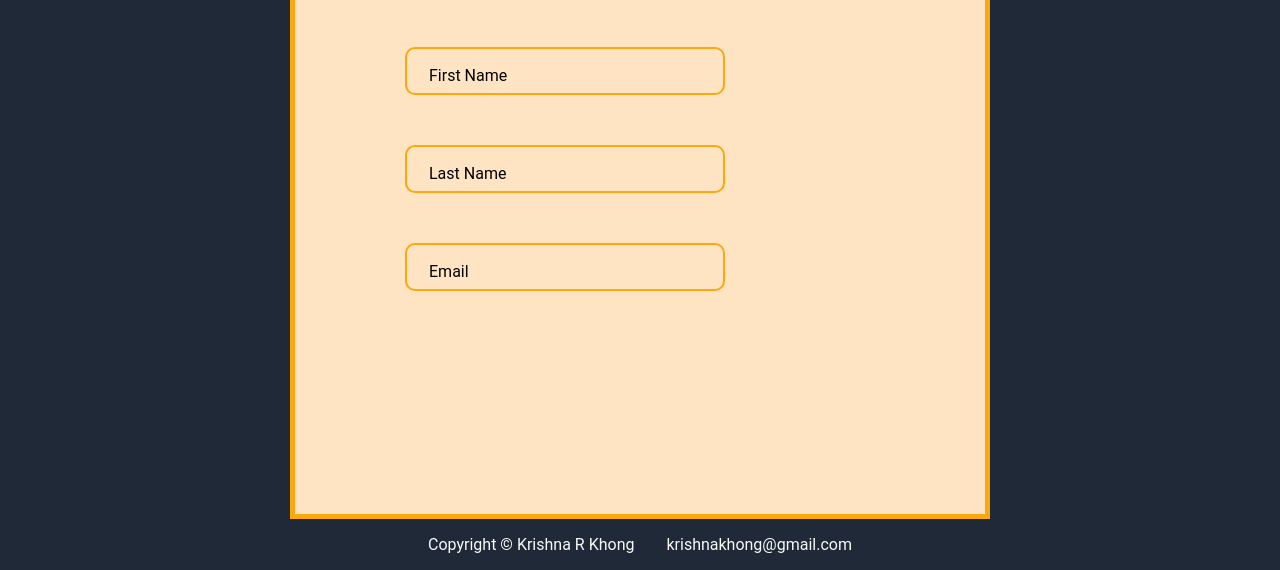
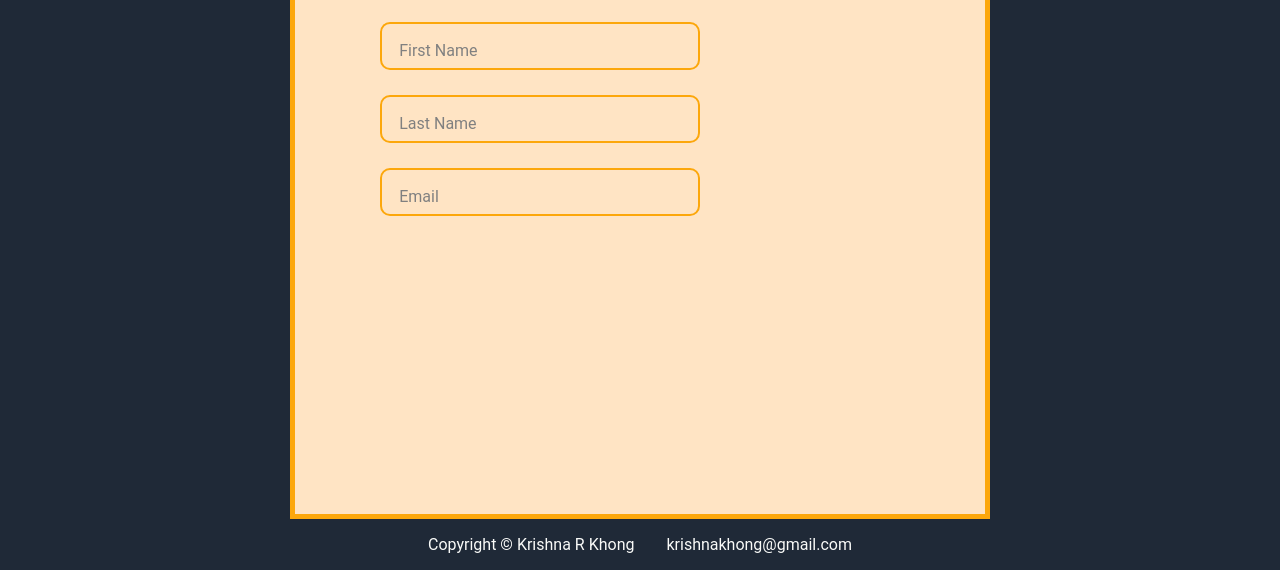
Before and after one commit to cashewna/portfolio, a website: page Javascript.html in a window 1280 px wide. Shown: the part 231-801 px from the top of the page. Drawn offline with Linux system fonts and the light colour scheme.

Commit message:
Added form css

```diff
--- a/css/style.css
+++ b/css/style.css
@@ -380,7 +380,7 @@ tr:nth-of-type(even) {
   position: relative;
   width: 20rem;
   height: 3rem;
-  margin: 50px;
+  margin: 25px;
 }
 
 .form .form_input {
@@ -396,31 +396,43 @@ tr:nth-of-type(even) {
   background: none;
 }
 
+/* Change border when input hover */
 .form_input:hover {
   border-color: #1F2937;
 }
 
+/* Change border when input focus */
 .form_input:focus {
-  border-color: #white;
+  border-color: #0f528a;
+  border: 2px solid;
 }
+
 
 .form .form_label {
   position: absolute;
   left: 1rem;
   top: 1.2rem;
-  padding: 0 0.5rem;
+  padding: 0 0.2rem;
   cursor: text;
   transition: top 200ms ease-in,
     left 200ms ease-in,
     font-size 200ms ease-in;
+  background-color: #ffe4c4;
+  color: grey;
 }
 
+/*
+1. When the form input is in focus state, reduce the size of the form label and move upwards
+2. Keep form label state when content is in input field. */
 .form_input:focus ~ .form_label,
 .form_input:not(:placeholder-shown).form_input:not(:focus) ~ .form_label {
   top: -0.5rem;
   font-size: 0.8rem;
   left: 0.8rem;
+  font-weight: bold;
+  color: black;
 }
+
 /** Responsive design - shrink down elements to fit max-width of 1024px */
 @media screen and (max-width: 1024px) {
   header .header-logo {
```
Also changed, not shown: dist/output.css.
